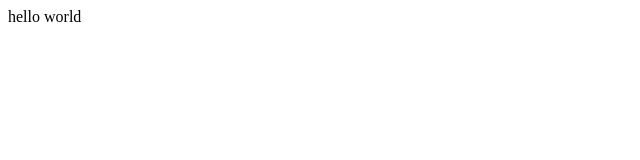
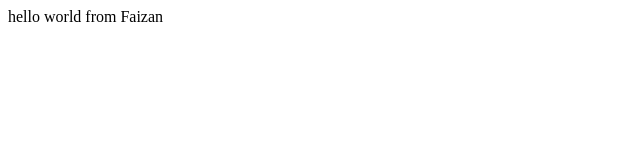
Before and after one commit to faizanahmadgit/firstlecture, a plain HTML site: page index.html in a window 1280 px wide. Shown: the full height of the page, 0-640 px from the left. Drawn offline with Linux system fonts and the light colour scheme.

Commit message:
updated index.html

```diff
--- a/index.html
+++ b/index.html
@@ -7,7 +7,7 @@
 </head>
 <body>
     <div>
-        hello world
+        hello world from Faizan
     </div>
 </body>
 </html>
```
